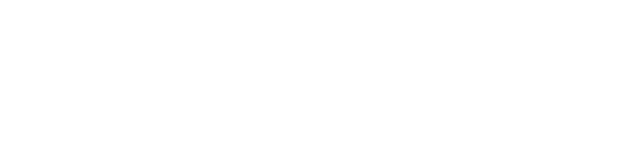
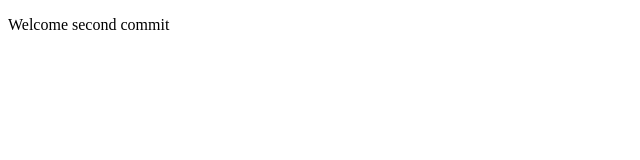
Before and after one commit to bacancy-parthsardhara/interview-demo, a plain HTML site: page index.html in a window 1280 px wide. Shown: the whole page, without its empty margins (0-640 px from the left). Drawn offline with Linux system fonts and the light colour scheme.

Commit message:
added second commit p tag.

```diff
--- a/index.html
+++ b/index.html
@@ -7,6 +7,6 @@
     <title>Document</title>
 </head>
 <body>
-
+    <p>Welcome second commit</p>
 </body>
 </html>
```
